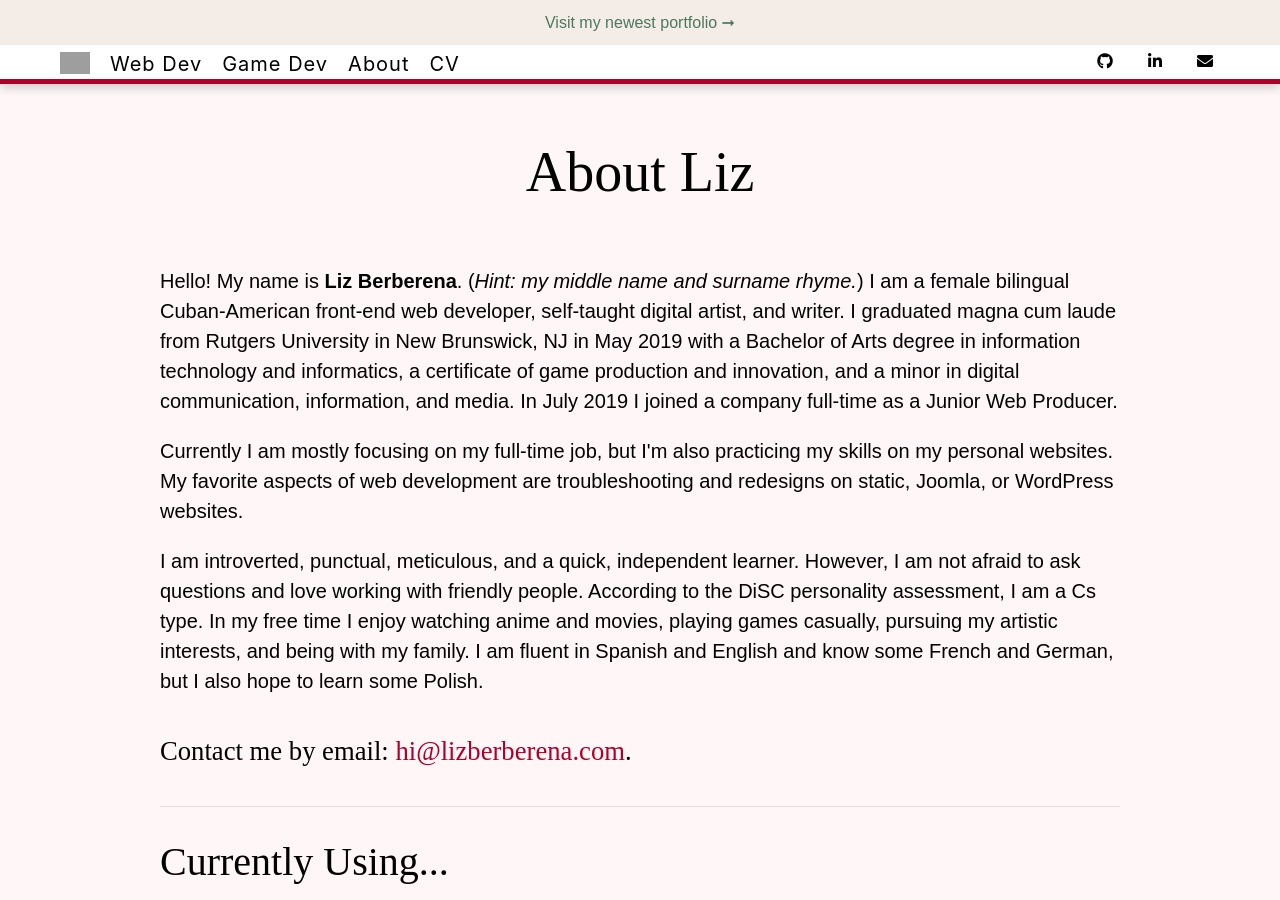
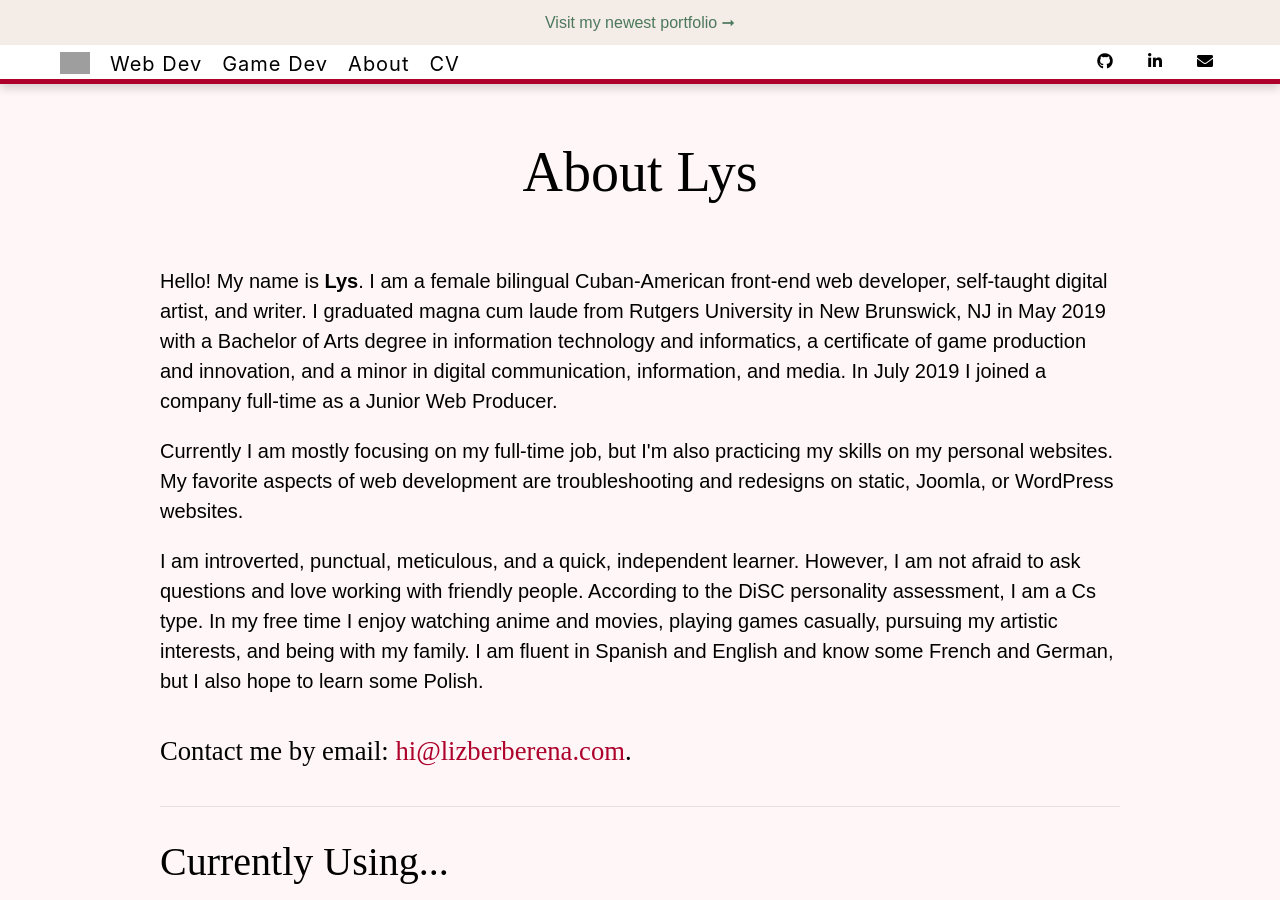
Before and after one commit to liz-lorena/mid-2019, a Jekyll site: the page built from about/index.html, in a window 1280 px wide and 900 px high. Built offline with Jekyll 4.4.1, drawn with Linux system fonts in a browser that asks for light colours; nearby versions of some CDN libraries; grey boxes are pictures that could not be loaded.

Commit message:
Update index.html

```diff
--- a/about/index.html
+++ b/about/index.html
@@ -3,16 +3,16 @@ layout: default
 title: About
 ---
 
-	<h1>About Liz</h1>
+	<h1>About Lys</h1>
 
-	<p>Hello! My name is <strong>Liz Berberena</strong>. (<em>Hint: my middle name and surname rhyme.</em>) I am a female bilingual Cuban-American front-end web developer, self-taught digital artist, and writer. I graduated magna cum laude from Rutgers University in New Brunswick, NJ in May 2019 with a Bachelor of Arts degree in information technology and informatics, a certificate of game production and innovation, and a minor in digital communication, information, and media. In July 2019 I joined a company full-time as a Junior Web Producer.</p>
+	<p>Hello! My name is <strong>Lys</strong>. I am a female bilingual Cuban-American front-end web developer, self-taught digital artist, and writer. I graduated magna cum laude from Rutgers University in New Brunswick, NJ in May 2019 with a Bachelor of Arts degree in information technology and informatics, a certificate of game production and innovation, and a minor in digital communication, information, and media. In July 2019 I joined a company full-time as a Junior Web Producer.</p>
 
 	<p>Currently I am mostly focusing on my full-time job, but I'm also practicing my skills on my personal websites. My favorite aspects of web development are troubleshooting and redesigns on static, Joomla, or WordPress websites.</p>
 
 	<p>I am introverted, punctual, meticulous, and a quick, independent learner. However, I am not afraid to ask questions and love working with friendly people. According to the DiSC personality assessment, I am a Cs type. In my free time I enjoy watching anime and movies, playing games casually, pursuing my artistic interests, and being with my family. I am fluent in Spanish and English and know some French and German, but I also hope to learn some Polish.</p>
 
 	<h4>
-		Contact me by email: <a href="mailto:hi@lizberberena.com"><email></email></a>.
+		Contact me by email: <a href="mailto:lys@irisoflys.com"><email></email></a>.
 
 	</h4>
 
```
